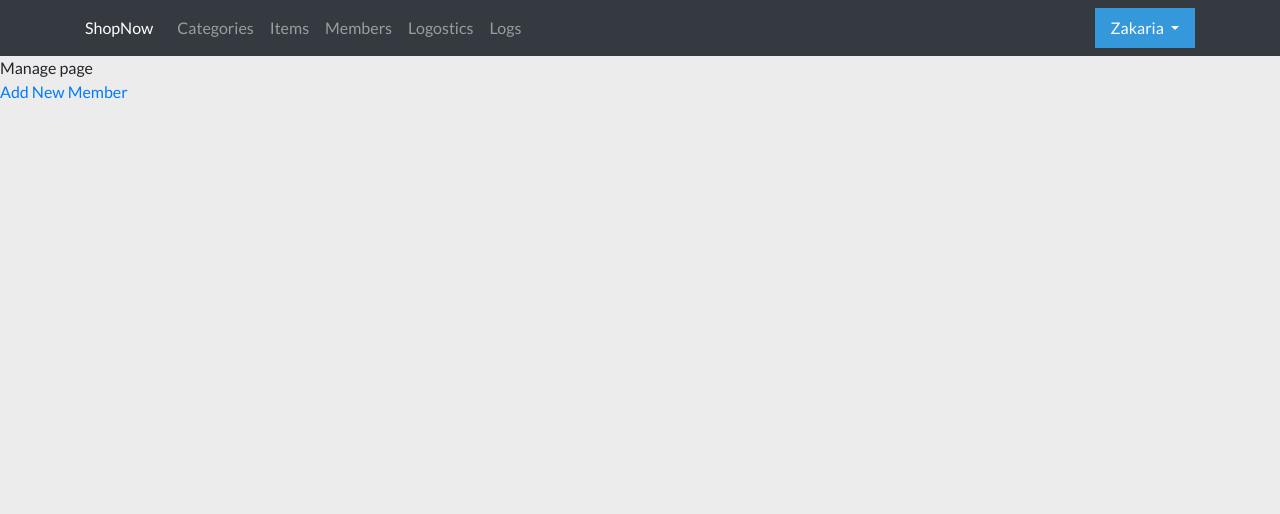
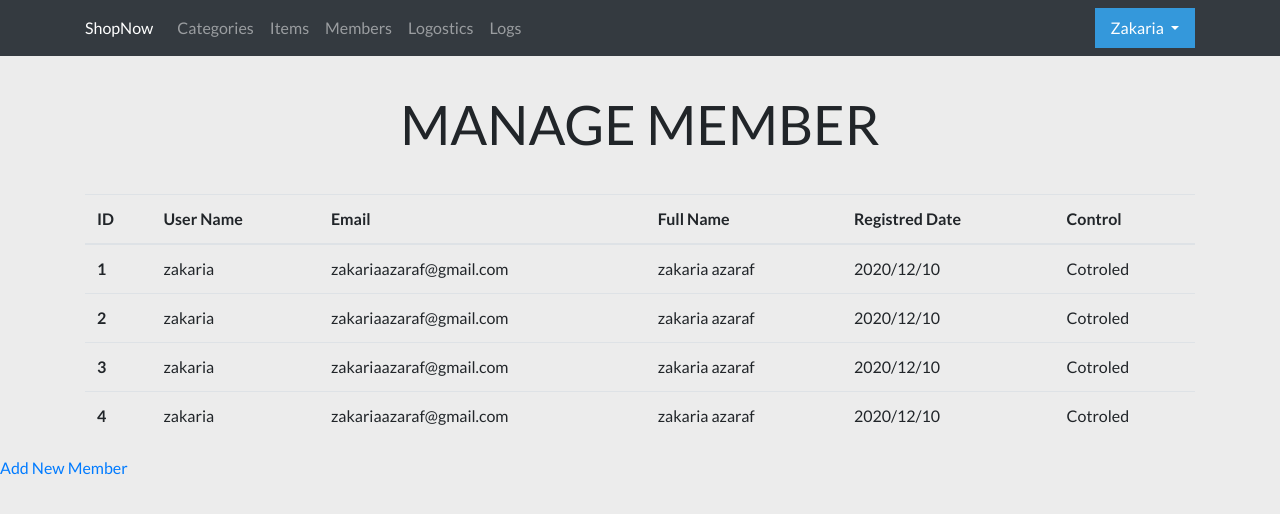
Before and after one commit to zakariaazaraf/eCommerce_project, a PHP site: page /members.php in a window 1280 px wide. Shown: the top 514 px of the page. Run offline with PHP 8.4, Linux system fonts and the light colour scheme; the visitor is signed in with stand-in values (Sample User, id 1).

Commit message:
start design memeber page

```diff
--- a/admin/members.php
+++ b/admin/members.php
@@ -36,10 +36,63 @@
         ================================================================================
         */
         if($do == 'Manage'){
+            ?>
 
-            echo 'Manage page<br>';
-            echo "<a href='members.php?do=add'>Add New Member</a>";
+            <h1 class="text-center">manage member</h1>
+            <div class="container">
+                <div class="table-responsive">
+                    <table class="table">
+                        <thead>
+                            <tr>
+                                <th>ID</th>
+                                <th>User Name</th>
+                                <th>Email</th>
+                                <th>Full Name</th>
+                                <th>Registred Date</th>
+                                <th>Control</th>
+                            </tr>
+                        </thead>
+                        <tbody>
+                            <tr>
+                                <th>1</th>
+                                <td>zakaria</td>
+                                <td>zakariaazaraf@gmail.com</td>
+                                <td>zakaria azaraf</td>
+                                <td>2020/12/10</td>
+                                <td>Cotroled</td>
+                            </tr>
+                            <tr>
+                                <th>2</th>
+                                <td>zakaria</td>
+                                <td>zakariaazaraf@gmail.com</td>
+                                <td>zakaria azaraf</td>
+                                <td>2020/12/10</td>
+                                <td>Cotroled</td>
+                            </tr>
+                            <tr>
+                                <th>3</th>
+                                <td>zakaria</td>
+                                <td>zakariaazaraf@gmail.com</td>
+                                <td>zakaria azaraf</td>
+                                <td>2020/12/10</td>
+                                <td>Cotroled</td>
+                            </tr>
+                            <tr>
+                                <th>4</th>
+                                <td>zakaria</td>
+                                <td>zakariaazaraf@gmail.com</td>
+                                <td>zakaria azaraf</td>
+                                <td>2020/12/10</td>
+                                <td>Cotroled</td>
+                            </tr>
+                        </tbody>
+                    </table>
+                </div>
+            </div>
+            <a href='members.php?do=add'>Add New Member</a>
 
+
+            <?php
             /*
             ================================================================================
             == ADD MEMBER
```
